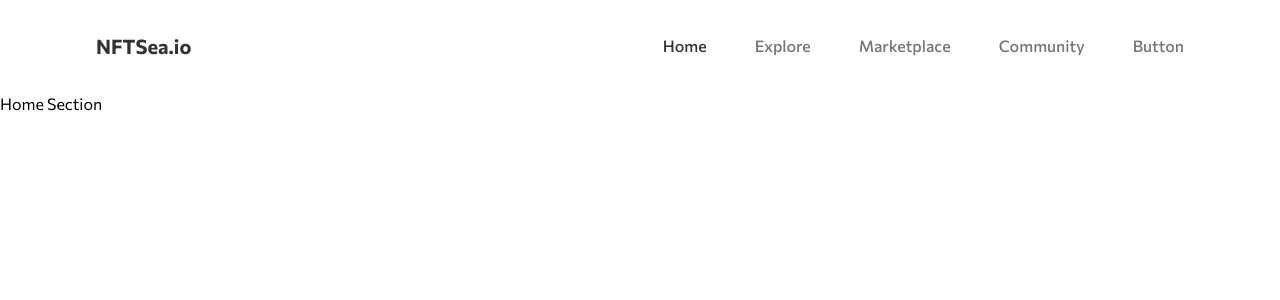
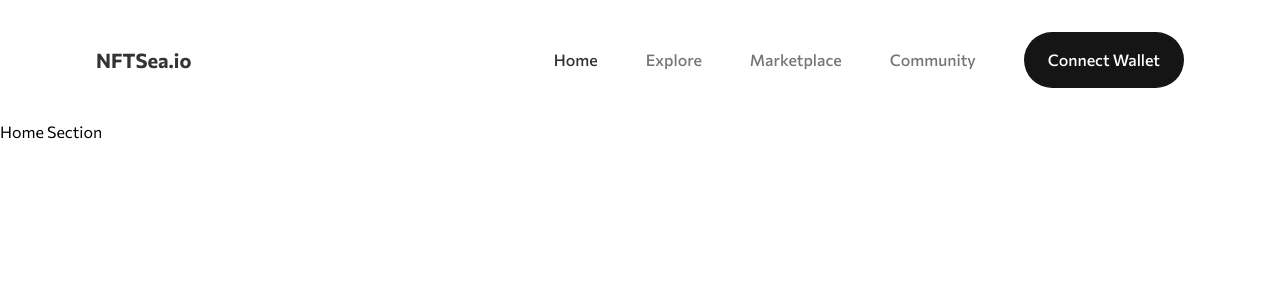
Before and after one commit to Johnmojo/nftsea.io, a React (Vite) app in the folder client/: page / in a window 1280 px wide. Shown: the top 300 px of the page. Built offline with nearby package versions, Linux system fonts and the light colour scheme.

Commit message:
fix: update styling header-desktop

```diff
--- /dev/null
+++ b/client/src/components/button/index.tsx
@@ -0,0 +1,14 @@
+interface Props {
+  title: string;
+  arrow?: boolean;
+}
+
+const Button = ({ title, arrow }: Props) => {
+  return (
+    <button className="flex w-full px-6 py-4 max-h-14 mx-auto justify-center text-base font-medium rounded-full bg-grey-900 text-white">
+      {title}
+    </button>
+  );
+};
+
+export default Button;
--- a/client/src/layouts/Header.tsx
+++ b/client/src/layouts/Header.tsx
@@ -1,5 +1,6 @@
 import { Link } from "react-router-dom";
 import { useState, useEffect } from "react";
+import Button from "../components/button";
 
 const Header = () => {
   const [menu, setMenu] = useState(false);
@@ -24,7 +25,7 @@ const Header = () => {
   return (
     <header>
       <div className="z-50 hidden w-full px-24 pt-8 pb-8 transition-all duration-300 ease-out lg:block">
-        <div className="flex items-center justify-between mx-auto max-w-[1240px]">
+        <div className="flex items-center justify-between mx-auto max-w-screen-xl">
           <Link to="/">
             <div
               aria-label="Homepage"
@@ -48,13 +49,15 @@ const Header = () => {
                 <Link to="/">Community</Link>
               </li>
               <li className="inline-block">
-                <Link to="/">Button</Link>
+                <Link to="/">
+                  <Button title="Connect Wallet" />
+                </Link>
               </li>
             </ul>
           </nav>
         </div>
       </div>
-      <div className="z-50 block w-full px-24 pt-8 pb-8 transition-all duration-300 ease-out lg:hidden ">
+      <div className="z-50 block w-full px-4 md:px-8 pt-8 pb-8 transition-all duration-300 ease-out lg:hidden ">
         <div className="flex items-center justify-between mx-auto max-w-screen-3xl">
           <div className="z-50 flex cursor-pointer">
             <Link to="/">
--- a/client/tailwind.config.cjs
+++ b/client/tailwind.config.cjs
@@ -26,6 +26,12 @@ module.exports = {
       "grey-500": "#333333",
       "grey-900": "#151515",
     },
+    screens: {
+      sm: "360px",
+      md: "768px",
+      lg: "1024px",
+      xl: "1440px",
+    },
   },
   plugins: [],
 };
```
